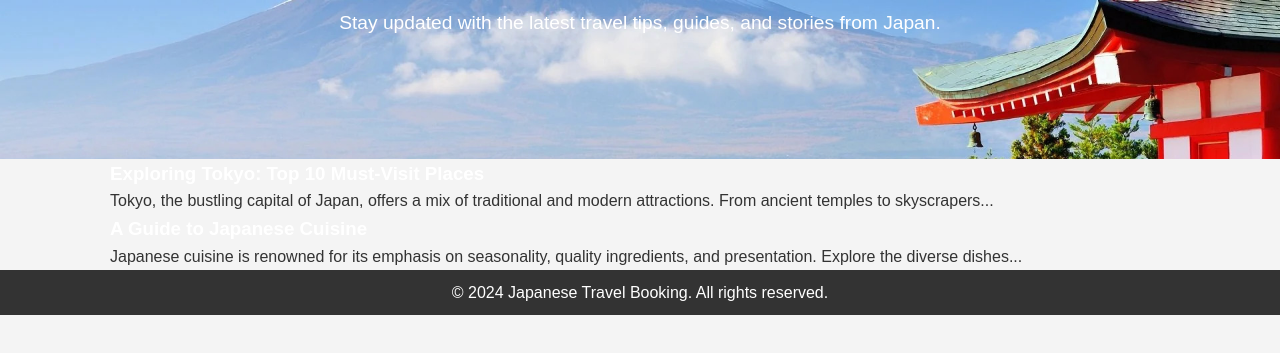
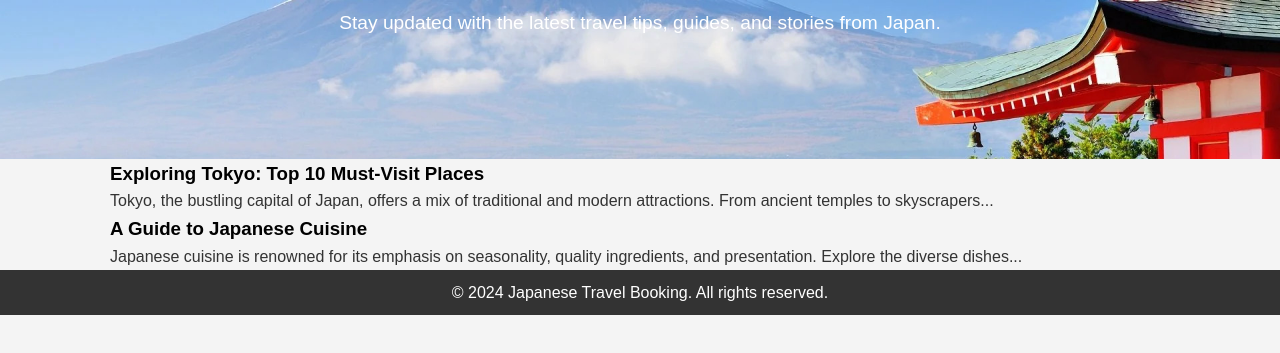
Before and after one commit to Aaronk41/JapaneseTravelPage, a plain HTML site: page blog.html in a window 1280 px wide. Shown: the part 273-626 px from the top of the page. Drawn offline with Linux system fonts and the light colour scheme.

Commit message:
updated blog page

```diff
--- a/blog.html
+++ b/blog.html
@@ -5,6 +5,13 @@
     <meta name="viewport" content="width=device-width, initial-scale=1.0">
     <title>Blog - Japanese Travel Booking</title>
     <link rel="stylesheet" href="styles.css">
+    <style>
+        /* Add custom CSS styles here */
+        .blog article h3 a {
+            color: black; /* Change color to black */
+            /* Or color: red; to change it to red */
+        }
+    </style>
 </head>
 <body>
 <header>
```
